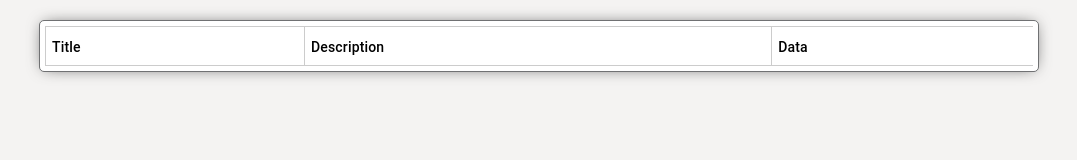
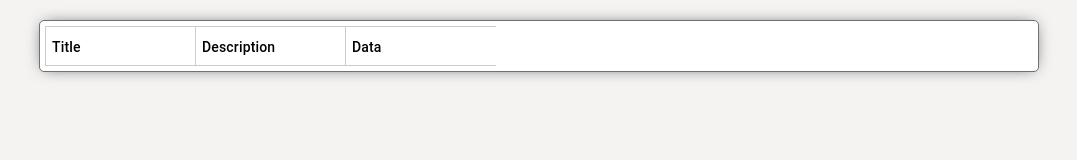
Before and after one commit to alejandroguardadodev/reactjs_components, a React (Vite) app: page /table in a window 1280 px wide. Shown: the top 160 px of the page, without its empty margins (101-1178 px from the left). Built offline with nearby package versions, Linux system fonts and the light colour scheme.

Commit message:
fix: table width

```diff
--- a/src/components/gui/MTable/MTableHeader/DnDTableCell/ResizeBlink/index.tsx
+++ b/src/components/gui/MTable/MTableHeader/DnDTableCell/ResizeBlink/index.tsx
@@ -6,7 +6,11 @@ import {
     Box
 } from '@mui/material'
 
-const ResizeBoxBlink = styled(Box)(() => ({
+import { TableContext } from '../../../../contexts/MTableContextProvider'
+
+const ResizeBoxBlink = styled(Box, {
+    shouldForwardProp: (prop) => prop !== 'blinkColor',
+})<{blinkColor?: string}>(({ blinkColor }) => ({
     position: 'absolute',
     top: 0,
     right: '-5px',
@@ -20,8 +24,10 @@ const ResizeBoxBlink = styled(Box)(() => ({
     transition: 'all .15s ease-in-out',
     zIndex: 99999,
     '&:hover': {
-        background: '#038C65',
-        cursor: 'e-resize'
+        cursor: 'e-resize',
+        ...(blinkColor && {
+            background: blinkColor
+        })
     }
 }))
 
@@ -31,8 +37,10 @@ interface ResizeBlinkPropsType {
 
 const ResizeBlink = ({ onMouseDown }:ResizeBlinkPropsType) => {
 
+    const tableContext = React.useContext(TableContext)
+
     return (
-        <ResizeBoxBlink onMouseDown={onMouseDown} />
+        <ResizeBoxBlink onMouseDown={onMouseDown} blinkColor={tableContext.blinkColor} />
     )
 }
 
--- a/src/components/gui/MTable/MTableHeader/DnDTableCell/index.tsx
+++ b/src/components/gui/MTable/MTableHeader/DnDTableCell/index.tsx
@@ -113,7 +113,10 @@ const DnDTableCell = ({ head,findHeadData, moveHead, createMouseDownHandler }:Dn
                     maxWidth: `${HeadCellWidth}px`,
                 }),
                 position: 'relative',
+                whiteSspace: 'pre-wrap',
+                wordWrap: 'break-word',
             }}
+            className={`${tableContext.isResizing && "non-mouse-event"}`}
         >
             <TableCellLabel
                 ref={(node:ConnectableElement) =>  head.blockDnD? null : drag(drop(node)) }
--- a/src/components/gui/MTable/MTableHeader/index.tsx
+++ b/src/components/gui/MTable/MTableHeader/index.tsx
@@ -17,8 +17,8 @@ import DnDTableCell from "./DnDTableCell"
 import { TableContext } from "../../contexts/MTableContextProvider"
 
 const HeadBlinkCell = styled('span', {
-    shouldForwardProp: (props) => props !== "headCellPosX"
-})<{ headCellPosX:number; }>(({ headCellPosX }) => ({
+    shouldForwardProp: (props) => props !== "headCellPosX" && props !== "blinkColor",
+})<{ headCellPosX:number; blinkColor?:string; }>(({ headCellPosX, blinkColor }) => ({
     position: 'absolute',
     left: headCellPosX - 4, // Adjust for centering
     top: 0, // Adjust for centering
@@ -26,7 +26,9 @@ const HeadBlinkCell = styled('span', {
     height: '100%',
     pointerEvents: 'none',
     zIndex: 1000,
-    background: '#038C65',
+    ...(blinkColor && {
+        background: blinkColor,
+    }),
 }))
 
 interface IChangeColumnSizeType {
@@ -44,7 +46,7 @@ const MTableHeader = () => {
 
     const [, drop] = useDrop(() => ({ accept: DRAG_DROP_TYPE_HEADER }))
 
-    const [isResizing, setIsResizing] = React.useState(false)
+    // const [isResizing, setIsResizing] = React.useState(false)
     const [headCellPosX, setHeadCellPosX] = React.useState<number>(0)
     const [headCellPagePosX, setHeadCellPagePosX] = React.useState<number>(0)
     const [InfoColumnResize, setInfoColumnResize] = React.useState<IChangeColumnSizeType | null>(null)
@@ -97,7 +99,7 @@ const MTableHeader = () => {
             function onMouseUp() {
                 document.body.removeEventListener("mousemove", onMouseMove)
 
-                setIsResizing(false)
+                tableContext.setIsResizing?.(false)
                 setInfoColumnResize({
                     key,
                     index,
@@ -106,7 +108,7 @@ const MTableHeader = () => {
                 })
             }
 
-            setIsResizing(true)
+            tableContext.setIsResizing?.(true)
             document.body.addEventListener("mousemove", onMouseMove)
             document.body.addEventListener("mouseup", onMouseUp, { once: true })
         }
@@ -142,8 +144,7 @@ const MTableHeader = () => {
                         createMouseDownHandler={createMouseDownHandler}
                     />
                 ))}
-
-                {isResizing && (<HeadBlinkCell headCellPosX={headCellPosX} />)}
+                {tableContext.isResizing && (<HeadBlinkCell headCellPosX={headCellPosX} blinkColor={tableContext.blinkColor} />)}
             </TableRow>
         </TableHead>
     )
--- a/src/components/gui/MTable/index.tsx
+++ b/src/components/gui/MTable/index.tsx
@@ -29,23 +29,29 @@ const MTable = ({ defaultSort = "", ...props }: MTablePropsType) => {
         // Wrapping the MTable component inside MTableContextProvider to provide context to its children
         // The spread operator passes the props to the context provider
         <MTableContextProvider {...props} orderBy={defaultSort}>
-            <Box
-                ref={tableBoxRef}
+            {/* <Box
+
                 sx={{
-                    minWidth: '100%',
-                    height: '100%',
+                    // height: '100%',
                     ...(minHeight && { minHeight }),
                     ...(maxHeight && { maxHeight })
                 }}
-            >
-                <TableContainer>
+            > */}
+                <TableContainer ref={tableBoxRef} >
                     <Table
                         stickyHeader
+                        sx={{
+                            width: 'fit-content',
+                            minWidth: '100px',
+                            borderCollapse: 'collapse',
+                            borderSpacing: '0px',
+                            tableLayout: 'fixed'
+                        }}
                     >
                         <MTableHeader />
                     </Table>
                 </TableContainer>
-            </Box>
+            {/* </Box> */}
         </MTableContextProvider>
     )
 }
--- a/src/components/gui/contexts/MTableContextProvider/index.tsx
+++ b/src/components/gui/contexts/MTableContextProvider/index.tsx
@@ -38,6 +38,8 @@ export interface MTableContextPropsType {
 
     minColumnWidth?: number
     maxColumnWidth?: number
+    blinkColor?: string
+    isResizing?: boolean
 
     order?: 'asc' | 'desc'
     orderBy?: string
@@ -46,6 +48,7 @@ export interface MTableContextPropsType {
     maxHeight?: number | null
 
     setHoverHead?: (key: string | null) => void
+    setIsResizing?: (isResizing: boolean) => void
     moveHead?: (head: MTblHeaderDataType, index: number, atIndex: number) => void
     handleRequestSort?: (propertyKey: string ) => void
     updateColumnWidth?: (key: string, width: number) => void
@@ -56,15 +59,18 @@ const initValue: MTableContextPropsType = {
     order: 'asc',
     minHeight: null,
     maxHeight: null,
+    isResizing: false,
     header: [],
     hoverHeadKey: null,
     setHoverHead: undefined,
     moveHead: undefined,
     handleRequestSort: undefined,
     updateColumnWidth: undefined,
+    setIsResizing: undefined,
     orderBy: '',
     minColumnWidth: 150,
-    maxColumnWidth: 400
+    maxColumnWidth: 400,
+    blinkColor: '#ff0000'
 };
 
 // Create the context with the default value
@@ -79,17 +85,35 @@ interface MTableContextProviderProps extends MTableContextPropsType {
 const MTableContextProvider: React.FC<MTableContextProviderProps> = ({ children, ...props }) => {
 
     const [data, setData] = React.useState<MTableContextPropsType>({
+
+        header: (props.header ?? initValue.header).map((h) => {
+            return {
+                ...h,
+                width: props.minColumnWidth ?? initValue.minColumnWidth,
+            }
+        }),
+
         minHeight: props.minHeight ?? initValue.minHeight,
         maxHeight: props.maxHeight ?? initValue.maxHeight,
-        header: props.header ?? initValue.header,
         order: props.order ?? initValue.order,
         orderBy: props.orderBy ?? initValue.orderBy,
         hoverHeadKey: props.hoverHeadKey ?? initValue.hoverHeadKey,
+        blinkColor: props.blinkColor ?? initValue.blinkColor,
+        isResizing: props.isResizing ?? initValue.isResizing,
+
+        minColumnWidth: props.minColumnWidth ?? initValue.minColumnWidth,
+        maxColumnWidth: props.maxColumnWidth ?? initValue.maxColumnWidth,
 
         setHoverHead: (key: string | null) => {
             setData((data) => ({
                 ...data,
                 hoverHeadKey: key
+            }))
+        },
+        setIsResizing: (resizing: boolean) => {
+            setData((data) => ({
+                ...data,
+                isResizing: resizing
             }))
         },
         moveHead: (head, index, atIndex) => {
--- a/src/pages/HomePage/index.tsx
+++ b/src/pages/HomePage/index.tsx
@@ -36,6 +36,7 @@ const Container = styled(Box)(() => ({
 const TableContainer = styled(Box)(({ theme }) => ({
     width: '800px',
     height: '700px',
+    overflowX: 'scroll',
     [theme.breakpoints.down('md')]: {
         width: '90%',
     }
```
